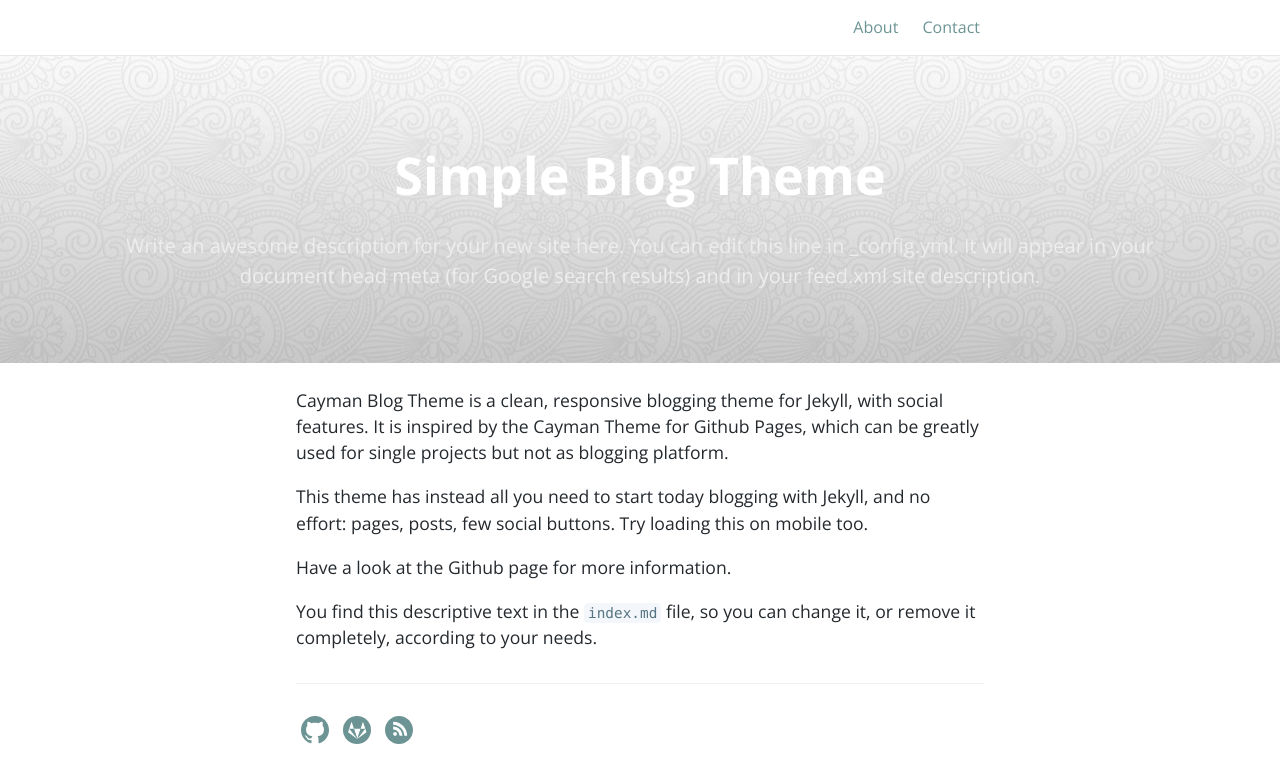
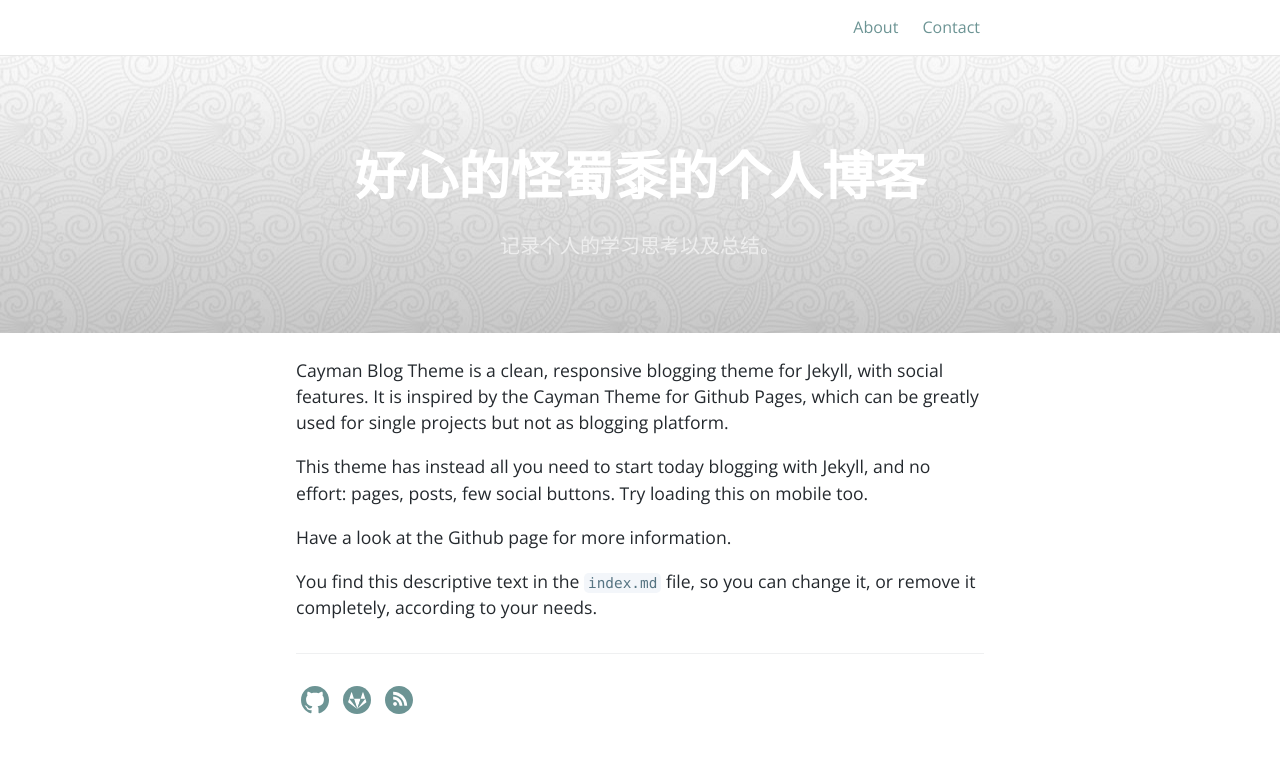
Before and after one commit to strange-uncle/strange-uncle.github.io, a Jekyll site: the page built from index.md, in a window 1280 px wide. Shown: the top 783 px of the page. Built offline with Jekyll 4.4.1, drawn with Linux system fonts in a browser that asks for light colours.

Commit message:
change config.

```diff
--- a/_config.yml
+++ b/_config.yml
@@ -6,12 +6,10 @@
 # 'jekyll serve'. If you change this file, please restart the server process.
 
 # Site settings
-title: Simple Blog Theme
+title: 好心的怪蜀黍的个人博客
 email: https://strange-uncle.github.io/
-description: > # this means to ignore newlines until "baseurl:"
-  Write an awesome description for your new site here. You can edit this
-  line in _config.yml. It will appear in your document head meta (for
-  Google search results) and in your feed.xml site description.
+description: 记录个人的学习思考以及总结。
+#> # this means to ignore newlines until "baseurl:"
 baseurl: #"/jekyll-theme-simple-blog" # change this to the subpath of your site, e.g. /blog. Leave it empty if you don't need it.
 url: "https://strange-uncle.github.io/" # change this to the base hostname & protocol for your site
 
```
